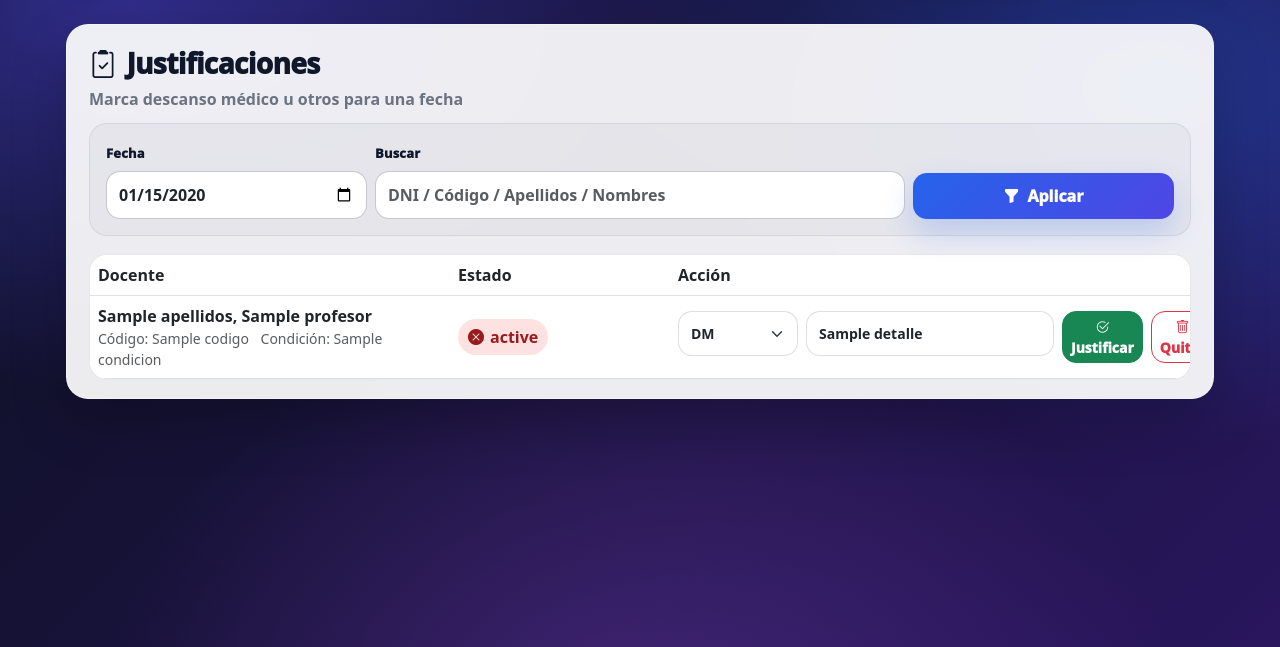
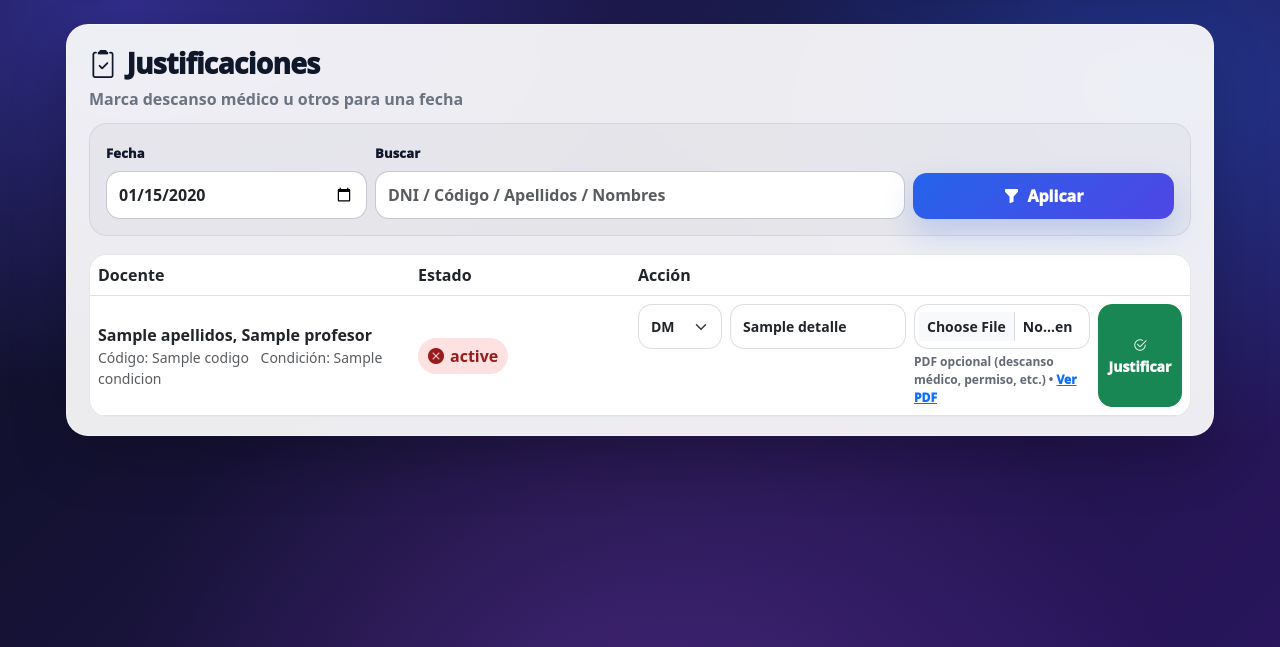
Before and after one commit to anthonnihoro26-debug/proyecto-manhattan, a Django app: template asistencias/templates/asistencias/justificaciones.html in a window 1280 px wide. Shown: the part 73-720 px from the top of the page. Run offline with Django 5.2, Linux system fonts and the light colour scheme; the template is opened without the code that fills it: most values are stand-ins (such as "Sample title", 1, 10 or a date in 2020); parts of the project's set-up code (start-up, migrations or seed data) failed here and were passed over.

Commit message:
cambios123

```diff
--- a/asistencias/templates/asistencias/justificaciones.html
+++ b/asistencias/templates/asistencias/justificaciones.html
@@ -229,6 +229,13 @@
     .b-warn{ background:#fee2e2; color:#991b1b; }
     .b-info{ background:#e0e7ff; color:#1e3a8a; }
 
+    .file-help{
+      font-size: 12px;
+      color: rgba(15,23,42,.65);
+      font-weight: 850;
+      margin-top: 4px;
+    }
+
     @media (max-width: 576px){
       .title{ font-size: 22px; }
       .cardx-head{ padding: 18px 16px 10px; }
@@ -242,7 +249,7 @@
 
 <body>
 
-  <!-- TOPBAR (igual estilo que historial) -->
+  <!-- TOPBAR -->
   <div class="topbar">
     <div class="topbar-inner">
       <div class="brand">
@@ -328,7 +335,7 @@
               <tr>
                 <th>Docente</th>
                 <th style="width:220px;">Estado</th>
-                <th style="width:520px;">Acción</th>
+                <th style="width:560px;">Acción</th>
               </tr>
             </thead>
             <tbody>
@@ -353,12 +360,16 @@
                   </td>
 
                   <td>
-                    <form method="post" action="{% url 'set_justificacion' %}" class="row g-2">
+                    <!-- ✅ IMPORTANTE: multipart para PDF -->
+                    <form method="post"
+                          action="{% url 'set_justificacion' %}"
+                          enctype="multipart/form-data"
+                          class="row g-2">
                       {% csrf_token %}
                       <input type="hidden" name="fecha" value="{{ fecha|date:'Y-m-d' }}">
                       <input type="hidden" name="profesor_id" value="{{ r.profesor.id }}">
 
-                      <div class="col-12 col-md-3">
+                      <div class="col-12 col-md-2">
                         <select name="tipo" class="form-select form-select-sm" style="border-radius:14px;">
                           <option value="DM" {% if r.justificacion and r.justificacion.tipo == "DM" %}selected{% endif %}>DM</option>
                           <option value="C"  {% if r.justificacion and r.justificacion.tipo == "C" %}selected{% endif %}>Comisión</option>
@@ -367,20 +378,38 @@
                         </select>
                       </div>
 
-                      <div class="col-12 col-md-6">
-                        <input name="detalle" class="form-control form-control-sm"
-                              style="border-radius:14px;"
-                              value="{% if r.justificacion %}{{ r.justificacion.detalle }}{% endif %}"
-                              placeholder="Detalle (opcional)">
+                      <div class="col-12 col-md-4">
+                        <input name="detalle"
+                               class="form-control form-control-sm"
+                               style="border-radius:14px;"
+                               value="{% if r.justificacion %}{{ r.justificacion.detalle }}{% endif %}"
+                               placeholder="Detalle (opcional)">
                       </div>
 
-                      <div class="col-12 col-md-3 d-flex gap-2">
-                        <button class="btn btn-success btn-sm" name="accion" value="set" type="submit" style="border-radius:14px; font-weight:950;">
+                      <!-- ✅ NUEVO: PDF -->
+                      <div class="col-12 col-md-4">
+                        <input type="file"
+                               name="archivo"
+                               accept="application/pdf"
+                               class="form-control form-control-sm"
+                               style="border-radius:14px;">
+                        <div class="file-help">
+                          PDF opcional (descanso médico, permiso, etc.)
+                          {% if r.justificacion and r.justificacion.archivo %}
+                            • <a href="{{ r.justificacion.archivo.url }}" target="_blank" style="font-weight:950;">
+                              Ver PDF
+                            </a>
+                          {% endif %}
+                        </div>
+                      </div>
+
+                      <div class="col-12 col-md-2 d-grid">
+                        <button class="btn btn-success btn-sm"
+                                name="accion"
+                                value="set"
+                                type="submit"
+                                style="border-radius:14px; font-weight:950;">
                           <i class="bi bi-check2-circle"></i> Justificar
-                        </button>
-
-                        <button class="btn btn-outline-danger btn-sm" name="accion" value="clear" type="submit" style="border-radius:14px; font-weight:950;">
-                          <i class="bi bi-trash"></i> Quitar
                         </button>
                       </div>
                     </form>
--- a/proyecto_manhattan/settings.py
+++ b/proyecto_manhattan/settings.py
@@ -168,6 +168,12 @@ if _static_dir.exists():
 
 STATICFILES_STORAGE = "whitenoise.storage.CompressedManifestStaticFilesStorage"
 
+# =========================
+# ✅ MEDIA (SUBIDA DE PDFs)
+# =========================
+MEDIA_URL = "/media/"
+MEDIA_ROOT = BASE_DIR / "media"
+
 DEFAULT_AUTO_FIELD = "django.db.models.BigAutoField"
 
 # =========================
```
Also changed, not shown: asistencias/models.py (+12 -1 lines), asistencias/views.py (+71 -39 lines), asistencias/migrations/0007_justificacionasistencia_archivo.py (added).
